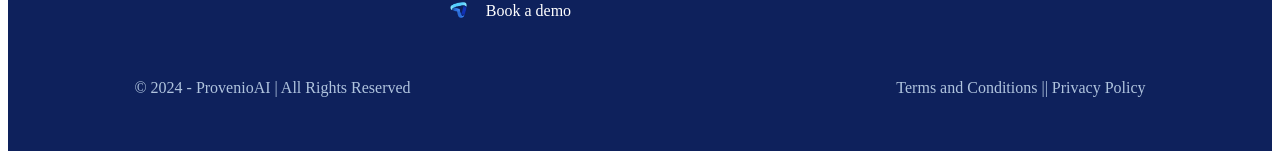
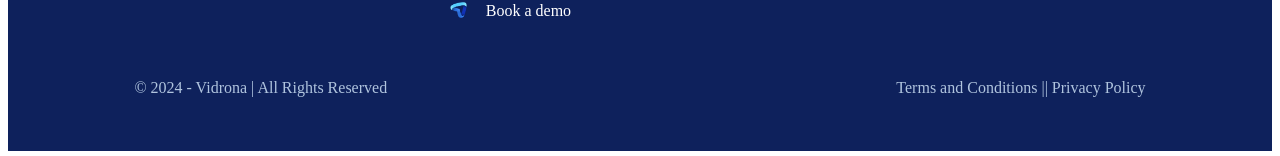
Before and after one commit to KNVSDIWAKAR/Clone_VID, a React (Create React App) app: page / in a window 1280 px wide. Shown: the part 7590-7746 px from the top of the page. Built offline with nearby package versions, Linux system fonts and the light colour scheme.

Commit message:
Modified Footer

```diff
--- a/src/components/Footer.js
+++ b/src/components/Footer.js
@@ -91,7 +91,7 @@ const Footer = () => {
           </div>
         </div>
         <div className="footer-bottom">
-          <p className="TH2">© 2024 - ProvenioAI | All Rights Reserved</p>
+          <p className="TH2">© 2024 - Vidrona | All Rights Reserved</p>
           <p className="TH2">
             <a href="#terms">Terms and Conditions</a> ||{" "}
             <a href="#privacy">Privacy Policy</a>
```
